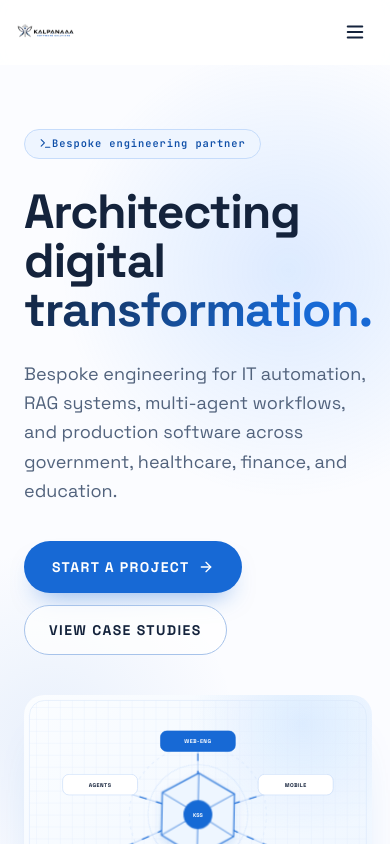
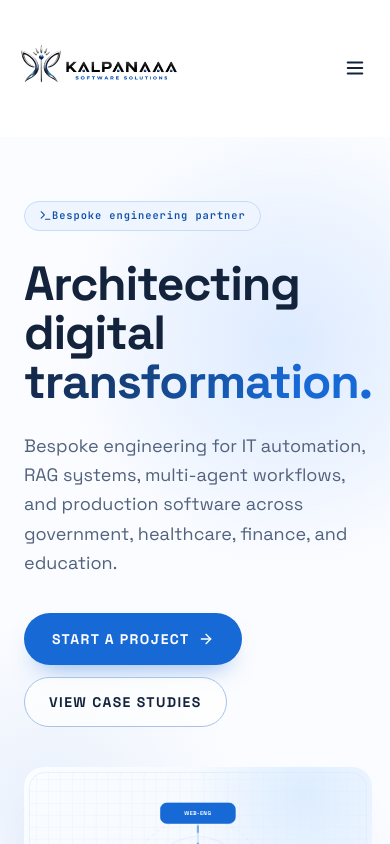
Before and after one commit to Kss-Official/Kalpanaaa-Software-Solutions-OFFICIAL-WEBSITE, a React (Vite) app: page / in a window 390 px wide. Shown: the top 844 px of the page. Built offline with nearby package versions, Linux system fonts and the light colour scheme.

Commit message:
Mobile View Updated Final Project V1

```diff
--- a/index.html
+++ b/index.html
@@ -5,7 +5,6 @@
     <meta name="viewport" content="width=device-width, initial-scale=1" />
     <link rel="icon" type="image/jpeg" href="/logo.webp" />
     <link rel="apple-touch-icon" href="/logo.webp" />
-    <link rel="manifest" href="/manifest.webmanifest" />
     <meta name="theme-color" content="#0066CC" />
     <link rel="preconnect" href="https://fonts.googleapis.com" />
     <link rel="preconnect" href="https://fonts.gstatic.com" crossorigin />
--- a/src/components/Footer.tsx
+++ b/src/components/Footer.tsx
@@ -14,7 +14,7 @@ export function Footer() {
             <img
               src="/logo.webp"
               alt="Kalpanaaa Software Solutions Logo"
-              className="h-12 sm:h-14 md:h-16 lg:h-28 w-auto max-w-[240px] sm:max-w-[300px] md:max-w-[380px] object-contain"
+              className="h-28 w-auto max-w-[240px] sm:max-w-[300px] md:max-w-[380px] object-contain"
             />
           </div>
           <p className="text-sm text-muted leading-relaxed max-w-xs">
--- a/src/components/Navbar.tsx
+++ b/src/components/Navbar.tsx
@@ -26,13 +26,13 @@ export function Navbar() {
 
   return (
     <header className={`sticky top-0 z-50 w-full border-b transition-all duration-300 ${scrolled ? "bg-white/95 backdrop-blur-md border-line shadow-[0_10px_28px_-26px_rgba(20,35,60,.5)]" : "bg-white/80 backdrop-blur border-transparent"}`}>
-      <div className="max-w-7xl mx-auto px-4 sm:px-6 md:px-8 lg:px-12 h-16 sm:h-20 lg:h-24 flex items-center justify-between gap-4">
+      <div className="max-w-7xl mx-auto px-4 sm:px-6 md:px-8 lg:px-12 py-3 flex items-center justify-between gap-4">
         {/* Brand Logo - Responsive Sizing */}
-        <Link to="/" aria-label="Kalpanaaa Software Solutions — Home" className="flex-shrink-0 flex items-center py-1">
+        <Link to="/" aria-label="Kalpanaaa Software Solutions — Home" className="flex-shrink-0 flex items-center">
           <img
             src="/logo.webp"
             alt="Kalpanaaa Software Solutions Logo"
-            className="h-10 sm:h-12 md:h-14 lg:h-28 w-auto max-w-[220px] sm:max-w-[300px] md:max-w-[380px] lg:max-w-[460px] object-contain transition-all duration-300"
+            className="h-28 w-auto max-w-[240px] sm:max-w-[300px] md:max-w-[380px] lg:max-w-[460px] object-contain transition-all duration-300"
           />
         </Link>
 
```
Also changed, not shown: public/manifest.webmanifest (deleted).
